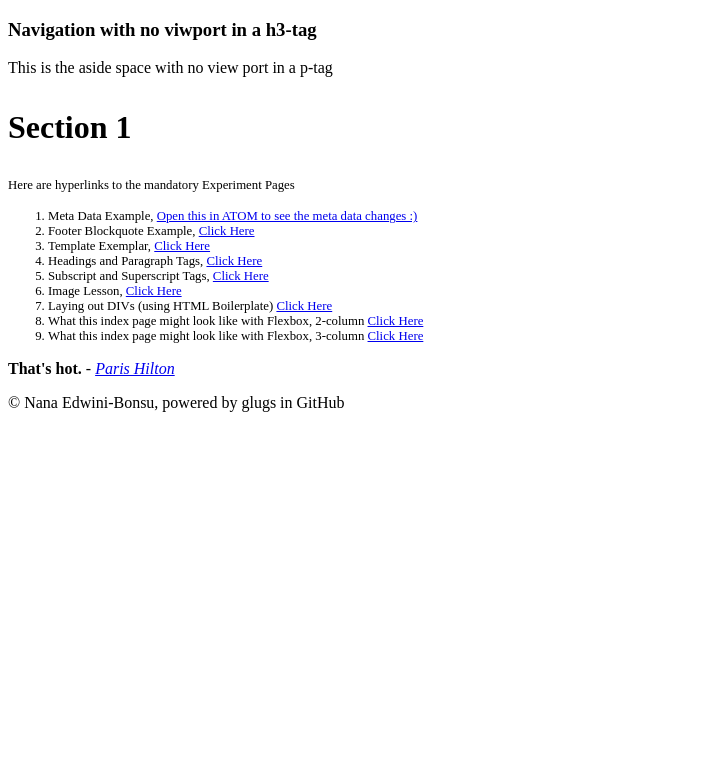
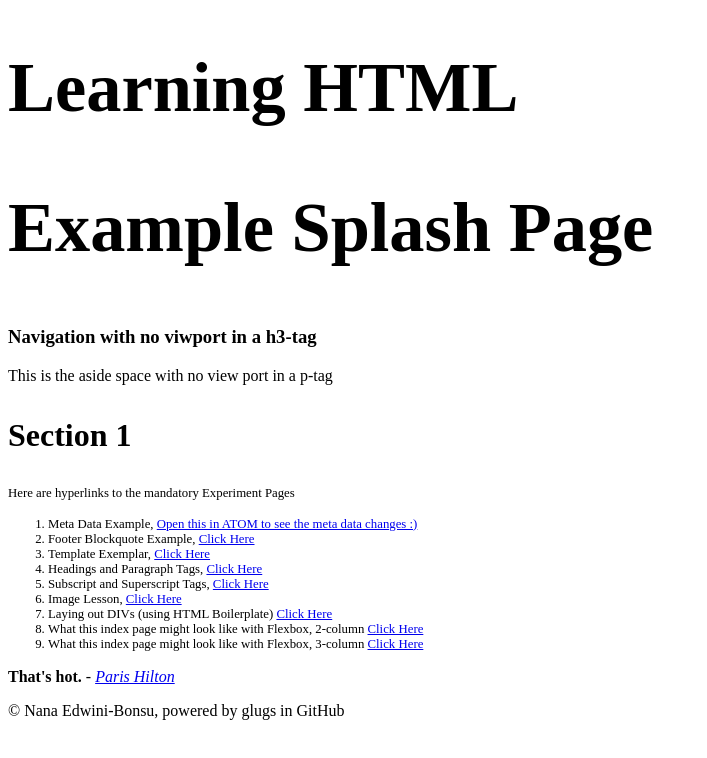
Before and after one commit to Nansbones/Learning-HTML-P2-github.io, a plain HTML site: page index.html in a window 1280 px wide. Shown: the whole page, without its empty margins (0-707 px from the left). Drawn offline with Linux system fonts and the light colour scheme.

Commit message:
Update index.html

```diff
--- a/index.html
+++ b/index.html
@@ -28,7 +28,10 @@
 
   </head>
   <body>
-
+    <header>
+       <h1 style="font-size:5.5vw">Learning HTML</h1>
+       <h2 style="font-size:5.5vw">Example Splash Page</h2>
+     </header>
     <nav><h3>Navigation with no viwport in a h3-tag</h3></nav>
     <aside><p>This is the aside space with no view port in a p-tag</p></aside>
     <section> <h3 style="font-size:2.5vw">Section 1</h3>
```
